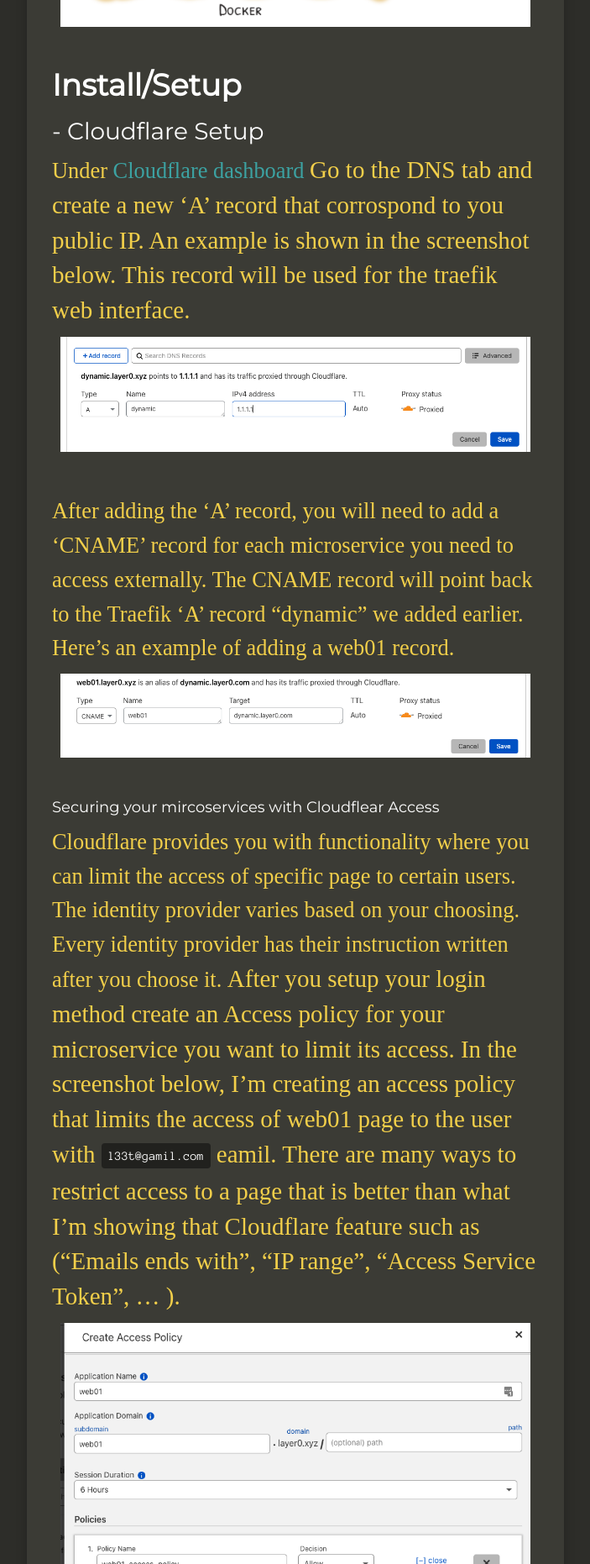
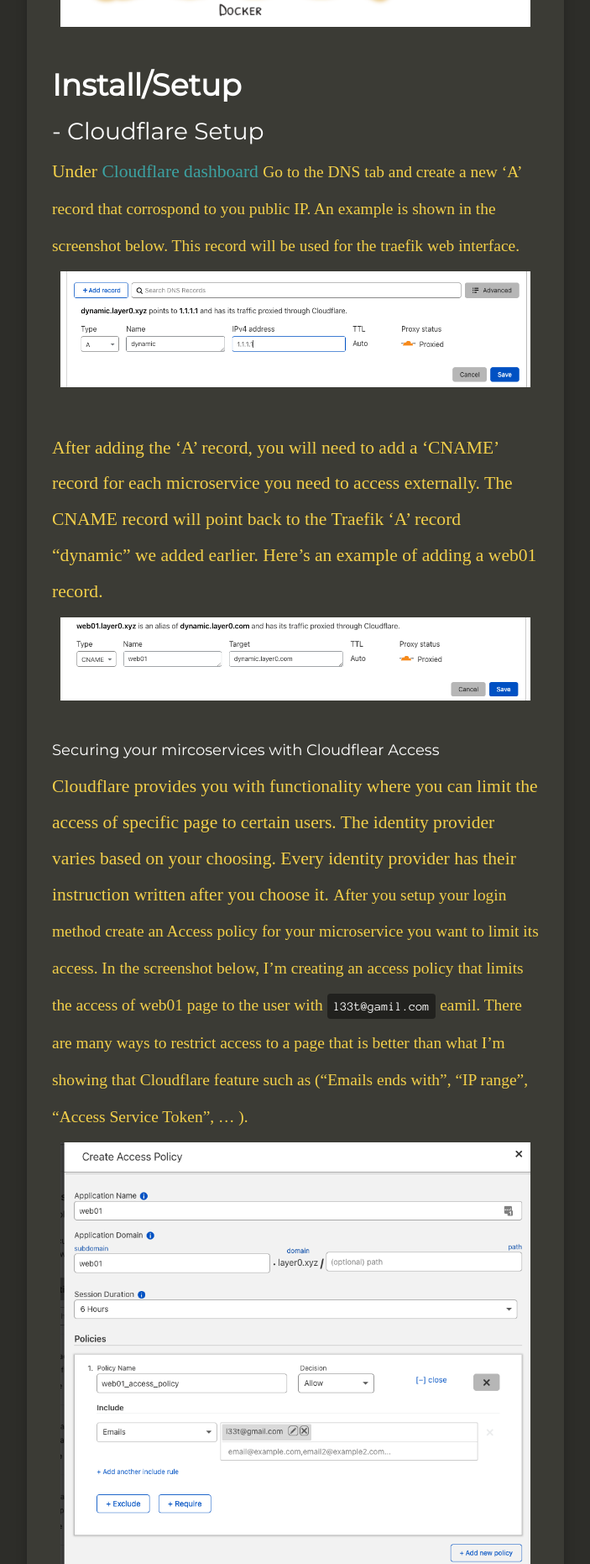
Before and after one commit to sh1dow3r/layer0, a Jekyll site: the page built from _posts/2020-11-22-Securing_HomeLab_Access.md, in a window 1280 px wide. Shown: the part 2134-3996 px from the top of the page at 84% size, without its empty margins (288-991 px from the left). Built offline with Jekyll 4.4.1, drawn with Linux system fonts in a browser that asks for light colours; nearby versions of some CDN libraries; comment, search, counter and statistics services are not loaded.

Commit message:
html suchs!!!

```diff
--- a/_posts/2020-11-22-Securing_HomeLab_Access.md
+++ b/_posts/2020-11-22-Securing_HomeLab_Access.md
@@ -43,20 +43,20 @@ Before diving into the project, let's take a define some terms to establish grou
 ### - Cloudflare Setup
 
 
-<span style="color: #f2cf4a; font-family: Babas; font-size: 1.1em;">
+<span style="color: #f2cf4a; font-family: Babas; font-size: 0.9em;">
 Under [Cloudflare dashboard]( https://dash.cloudflare.com)
-<span style="color: #f2cf4a; font-family: Babas; font-size: 1.1em;"> Go to the DNS tab and create a new 'A' record that corrospond to you public IP. An example is shown in the screenshot below. This record will be used for the traefik web interface.
+<span style="color: #f2cf4a; font-family: Babas; font-size: 0.9em;"> Go to the DNS tab and create a new 'A' record that corrospond to you public IP. An example is shown in the screenshot below. This record will be used for the traefik web interface.
 <img src="https://raw.githubusercontent.com/sh1dow3r/layer0/gh-pages/_posts/img/Remote_Access_Homelab/CF_DNS.png"/>
 
-<span style="color: #f2cf4a; font-family: Babas; font-size: 1.1em;">
+<span style="color: #f2cf4a; font-family: Babas; font-size: 0.9em;;">
 After adding the 'A' record, you will need to add a 'CNAME' record for each microservice you need to access externally. The CNAME record will point back to the Traefik 'A' record "dynamic" we added earlier.
 Here's an example of adding a web01 record.
 <img src="https://raw.githubusercontent.com/sh1dow3r/layer0/gh-pages/_posts/img/Remote_Access_Homelab/CF_web01.png"/>
 
 #### Securing your mircoservices with Cloudflear Access
-<span style="color: #f2cf4a; font-family: Babas; font-size: 1.1em;">
+<span style="color: #f2cf4a; font-family: Babas; font-size: 0.9em;">
 Cloudflare provides you with functionality where you can limit the access of specific page to certain users. The identity provider varies based on your choosing. Every identity provider has their instruction written after you choose it.
-<span style="color: #f2cf4a; font-family: Babas; font-size: 1.1em;">
+<span style="color: #f2cf4a; font-family: Babas; font-size: 0.9em;">
 After you setup your login method create an Access policy for your microservice you want to limit its access.
 In the screenshot below, I'm creating an access policy that limits the access of web01 page to the user with `l33t@gamil.com` eamil. There are many ways to restrict access to a page that is better than what I'm showing that Cloudflare feature such as ("Emails ends with", "IP range", "Access Service Token", ... ).
 <img src="https://raw.githubusercontent.com/sh1dow3r/layer0/gh-pages/_posts/img/Remote_Access_Homelab/CF_AccessPolicy.png"/>
```
